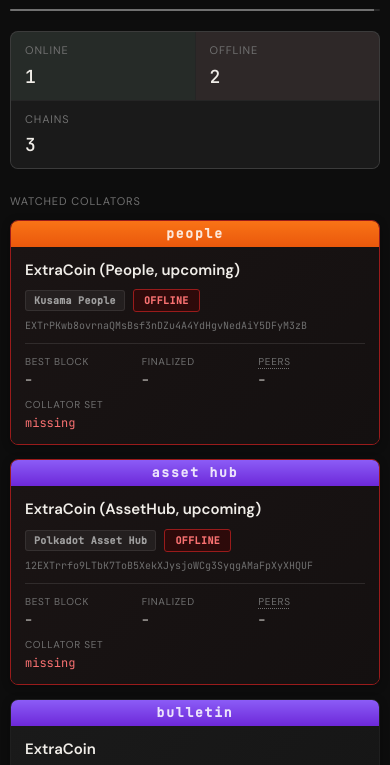
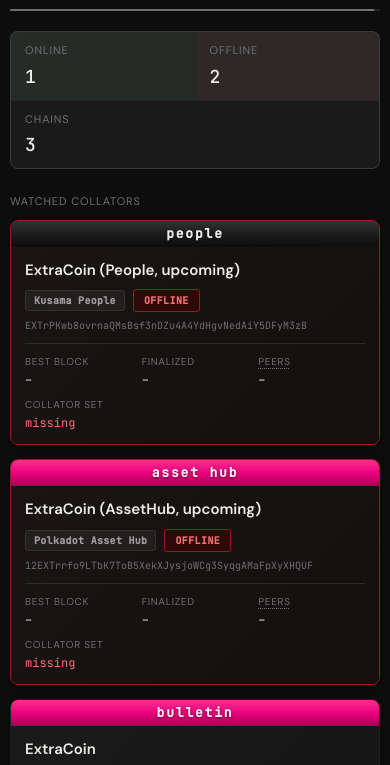
Before and after one commit to yaronski/bulletin-collator-monitor, a website: page index.html in a window 390 px wide. Shown: the part 51-816 px from the top of the page. Drawn offline with Linux system fonts and the light colour scheme.

Commit message:
relay colors: Polkadot = official pink #E6007A gradient, Kusama = black gradient
label text switched to white with shadow for contrast on the new edges
(verified computed styles in browser: People card black, AssetHub/Bulletin cards pink)

```diff
--- a/index.html
+++ b/index.html
@@ -95,8 +95,8 @@ body {
   overflow: hidden;
 }
 .card-edge-bg { position: absolute; top: 0; left: 0; width: 100%; height: 100%; }
-.card-edge-bg.relay-polkadot { background: linear-gradient(180deg, #8b5cf6 0%, #6d28d9 100%); }
-.card-edge-bg.relay-kusama  { background: linear-gradient(180deg, #f97316 0%, #ea580c 100%); }
+.card-edge-bg.relay-polkadot { background: linear-gradient(180deg, #ff2d8f 0%, #e6007a 55%, #a30052 100%); } /* official Polkadot pink #E6007A */
+.card-edge-bg.relay-kusama  { background: linear-gradient(180deg, #333333 0%, #1a1a1a 55%, #0d0d0d 100%); }  /* Kusama black */
 .card-edge-bg.relay-other   { background: linear-gradient(180deg, #64748b 0%, #475569 100%); }
 .card-edge {
   position: relative; z-index: 1;
@@ -104,7 +104,8 @@ body {
   font-family: var(--mono); font-size: 38px; font-weight: 900;
   letter-spacing: 0.08em; padding: 16px 0;
   user-select: none; text-transform: lowercase;
-  color: rgba(0,0,0,0.7);
+  color: rgba(255,255,255,0.88);
+  text-shadow: 0 1px 3px rgba(0,0,0,0.55);
   white-space: nowrap;
 }
 .card-main { flex: 1; min-width: 0; display: flex; flex-direction: column; }
@@ -268,7 +269,8 @@ body {
     writing-mode: horizontal-tb; transform: none;
     font-size: 13px; font-weight: 700; padding: 0 12px;
     letter-spacing: 0.14em; line-height: 26px;
-    color: rgba(255,255,255,0.85);
+    color: rgba(255,255,255,0.92);
+    text-shadow: 0 1px 3px rgba(0,0,0,0.55);
     text-align: left; white-space: nowrap; overflow: hidden;
   }
   .card-body { padding: 12px 14px; }
```
